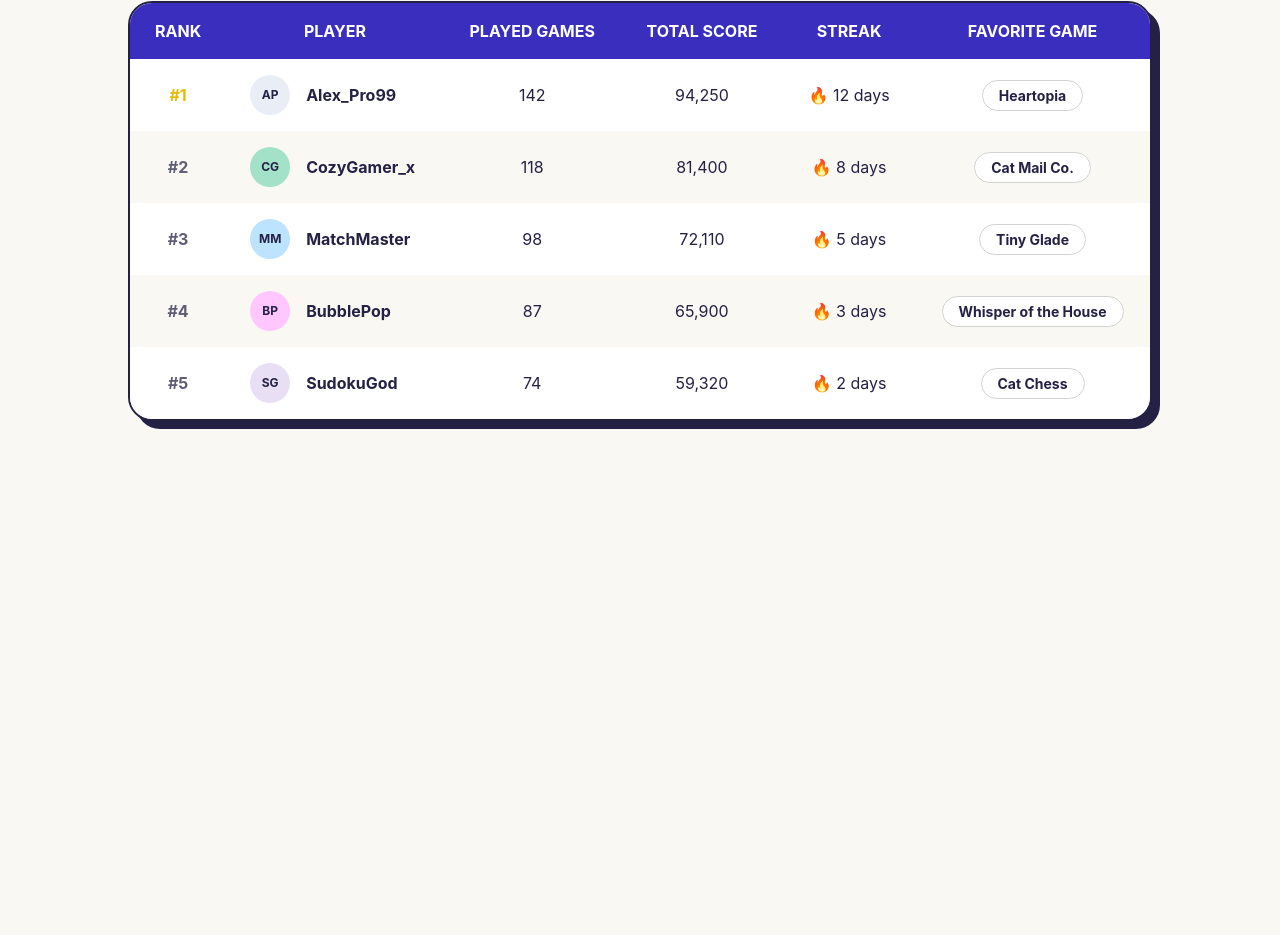
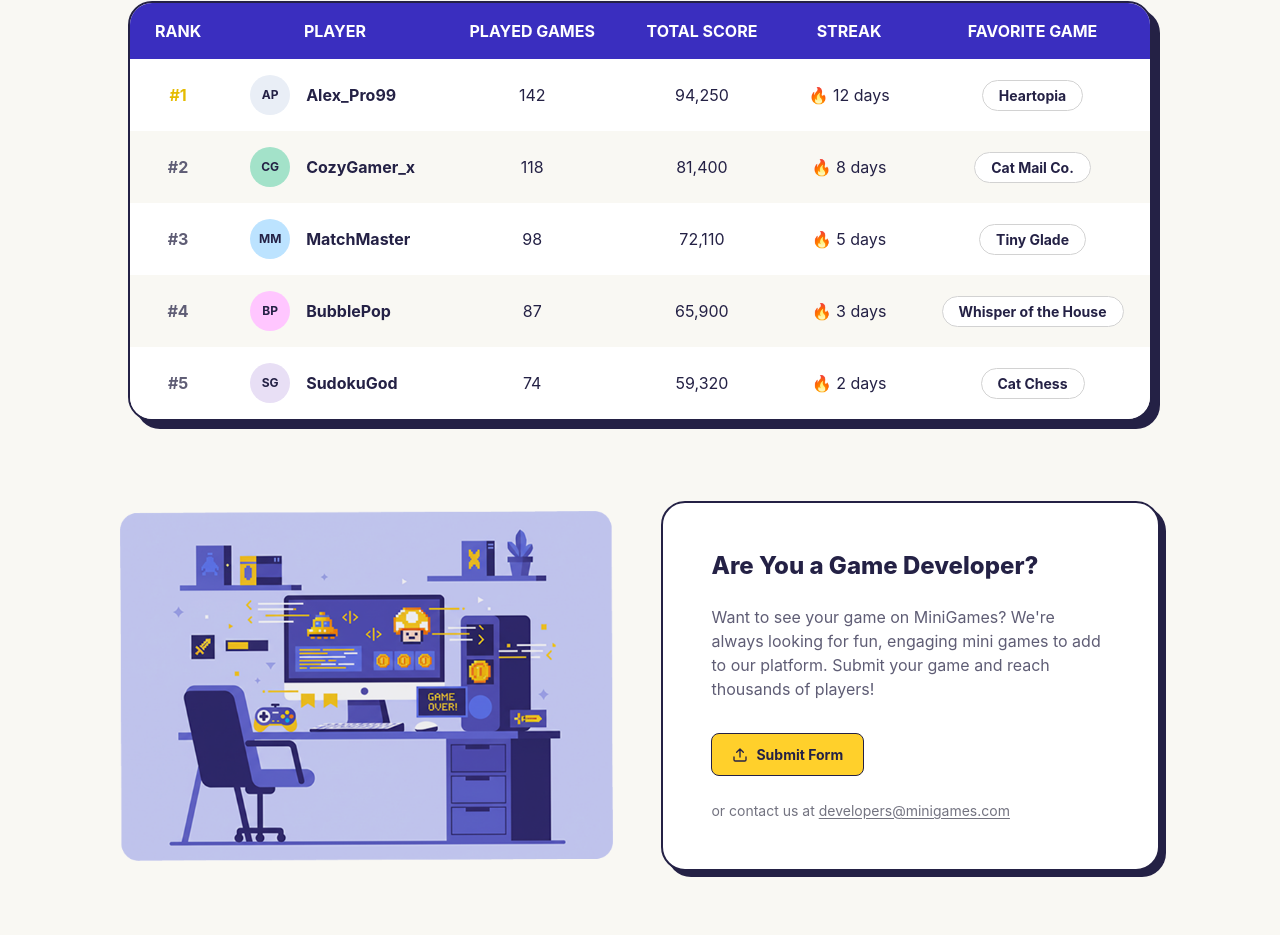
Before and after one commit to Yernar2005/MiniGames, a website built with Vite: page index.html in a window 1280 px wide. Shown: the part 1297-2232 px from the top of the page. Before the commit the page ends 1734 px from the top, so only its background shows below. Built offline with nearby package versions, Linux system fonts and the light colour scheme.

Commit message:
feat: implement game developers section layout

```diff
--- /dev/null
+++ b/src/components/dev/dev.html
@@ -0,0 +1,47 @@
+<section class="dev-cta">
+  <div class="dev-cta__container">
+    <div class="dev-cta__media">
+      <img
+        src="../../../public/illustration-side.png"
+        alt=""
+        class="dev-cta__image"
+      />
+    </div>
+
+    <div class="dev-cta__card">
+      <h2 class="dev-cta__title">Are You a Game Developer?</h2>
+
+      <p class="dev-cta__description">
+        Want to see your game on MiniGames? We're always looking for fun, engaging mini games to
+        add to our platform. Submit your game and reach thousands of players!
+      </p>
+
+      <a href="/submit" class="dev-cta__submit btn btn--primary">
+        <svg width="16" height="16" viewBox="0 0 24 24" fill="none" aria-hidden="true">
+          <path
+            d="M12 15V3M12 3L7 8M12 3L17 8"
+            stroke="currentColor"
+            stroke-width="2"
+            stroke-linecap="round"
+            stroke-linejoin="round"
+          />
+          <path
+            d="M21 15V19C21 20.1046 20.1046 21 19 21H5C3.89543 21 3 20.1046 3 19V15"
+            stroke="currentColor"
+            stroke-width="2"
+            stroke-linecap="round"
+            stroke-linejoin="round"
+          />
+        </svg>
+        Submit Form
+      </a>
+
+      <p class="dev-cta__contact">
+        or contact us at
+        <a href="mailto:developers@minigames.com" class="dev-cta__contact-link"
+          >developers@minigames.com</a
+        >
+      </p>
+    </div>
+  </div>
+</section>
--- /dev/null
+++ b/src/components/dev/dev.scss
@@ -0,0 +1,106 @@
+@use '../../styles/tokens' as *;
+@use '../../styles/breakpoints' as *;
+
+.dev-cta {
+  width: 100%;
+  background-color: $color-bg;
+  padding: $size-4 0;
+
+  &__container {
+    display: flex;
+    align-items: center;
+    gap: $size-6;
+    max-width: 1920px;
+    margin: 0 auto;
+    padding: 0 $size-15;
+
+    @include tablet {
+      padding: 0 $size-4;
+      flex-direction: column;
+      align-items: stretch;
+      gap:$size-3
+    }
+
+    @include mobile {
+      flex-direction: column;
+      align-items: stretch;
+      gap: $size-4;
+      padding: 0 $size-2;
+    }
+  }
+
+  &__media {
+    flex: 1 1 50%;
+    min-width: 0;
+  }
+
+  &__image {
+    display: block;
+    width: 100%;
+    height: auto;
+    border-radius: $corner-large;
+
+    @include tablet{
+        height: 260px;
+        object-fit: cover;
+    }
+  }
+
+  &__card {
+    flex: 1 1 50%;
+    min-width: 0;
+    padding: $size-6;
+    background-color: $color-white;
+    border: 2px solid $color-on-primary;
+    border-radius: $corner-extra-large;
+    box-shadow: $shadow-level-2;
+
+    @include mobile {
+      padding: $size-4;
+    }
+  }
+
+  &__title {
+    font-family: $font-family-base;
+    font-size: $font-size-headline-medium;
+    font-weight: $font-weight-extra-bold;
+    color: $color-on-primary;
+    line-height: 1.25;
+    margin: 0 0 $size-3;
+  }
+
+  &__description {
+    font-family: $font-family-base;
+    font-size: $font-size-body-medium;
+    font-weight: $font-weight-regular;
+    color: $color-on-bg;
+    line-height: 1.5;
+    margin: 0 0 $size-4;
+    max-width: 520px;
+  }
+
+  &__submit {
+    display: inline-flex;
+    align-items: center;
+    gap: $size-1;
+    margin-bottom: $size-3;
+  }
+
+  &__contact {
+    font-family: $font-family-base;
+    font-size: $font-size-label-large;
+    font-weight: $font-weight-regular;
+    color: $color-on-bg-low;
+    margin: 0;
+  }
+
+  &__contact-link {
+    color: $color-on-bg-low;
+    text-decoration: underline;
+    text-underline-offset: 2px;
+
+    &:hover {
+      color: $color-on-primary;
+    }
+  }
+}
--- /dev/null
+++ b/src/components/dev/dev.ts
@@ -0,0 +1,14 @@
+import { Component } from "../base-component";
+import devCtaTemplate from "./dev.html?raw"
+
+export class DeveloperCta extends Component{
+    constructor(){
+        super('section', 'dev-cta')
+        this.renderContent();
+    }
+
+
+    private renderContent(): void {
+        this.element.innerHTML = devCtaTemplate;
+    }
+}
--- a/src/pages/home-page.ts
+++ b/src/pages/home-page.ts
@@ -2,16 +2,19 @@ import { Hero } from '@/components/hero/hero';
 import { Component } from '../components/base-component';
 import { Carrusel } from '@/components/carrusel/carrusel';
 import { TopPlayers } from '@/components/table/table';
+import { DeveloperCta } from '@/components/dev/dev';
 
 export class HomePage extends Component {
   private hero: Hero;
   private carrusel: Carrusel;
   private topPlayer: TopPlayers;
+  private developerCta: DeveloperCta;
   constructor() {
     super('main', 'home-page');
     this.hero = new Hero();
     this.carrusel = new Carrusel();
     this.topPlayer = new TopPlayers();
+    this.developerCta = new DeveloperCta()
     this.init();
   }
 
@@ -21,5 +24,6 @@ export class HomePage extends Component {
     this.element.appendChild(this.hero.render());
     this.element.appendChild(this.carrusel.render());
     this.element.appendChild(this.topPlayer.render());
+    this.element.appendChild(this.developerCta.render())
   }
 }
--- a/src/styles/main.scss
+++ b/src/styles/main.scss
@@ -6,3 +6,4 @@
 @use '../components/hero/hero';
 @use '../components/carrusel/carrusel';
 @use '../components/table/table';
+@use '../components/dev/dev';
```
Also changed, not shown: public/illustration-side.png (added).
